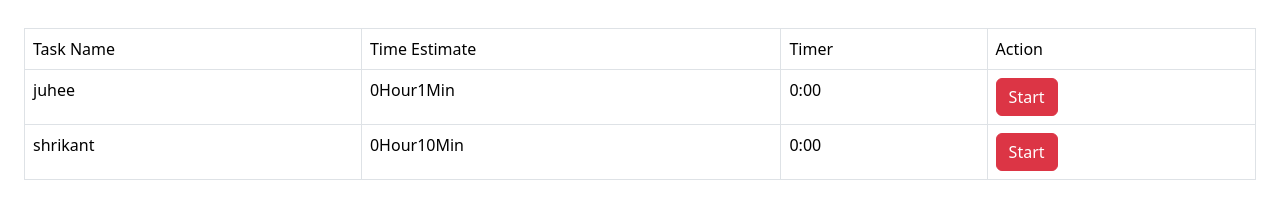
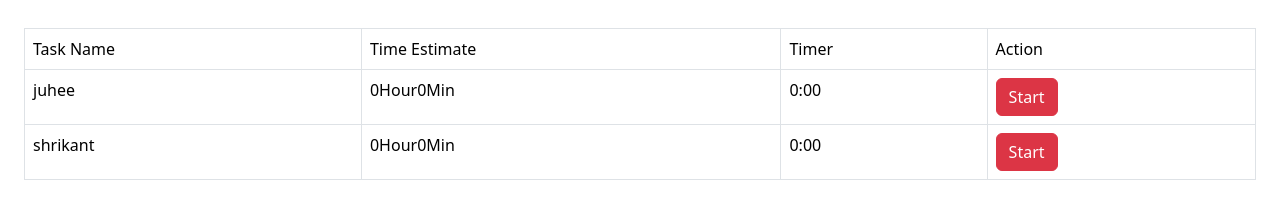
Before and after one commit to juheedhone/estimate-app, a React (Vite) app: page / in a window 1280 px wide. Shown: the part 284-502 px from the top of the page. Built offline with nearby package versions, Linux system fonts and the light colour scheme.

Commit message:
passing data from form to table.

```diff
--- a/src/App.tsx
+++ b/src/App.tsx
@@ -6,17 +6,17 @@ const App = () => {
   const [tasks, setTasks] = useState<ITasks[]>([
     {
       id: 1,
-      name: "juhee",
-      estimate: 1,
+      task: "juhee",
+      hour: 1,
+      minutes: 0,
       isRunning: false,
-      time: 0,
     },
     {
       id: 2,
-      name: "shrikant",
-      estimate: 10,
+      task: "shrikant",
+      hour: 10,
+      minutes: 0,
       isRunning: false,
-      time: 0,
     },
   ]);
 
@@ -40,7 +40,7 @@ const App = () => {
       intervalRefs.current[id] = setInterval(() => {
         setTasks((prev) =>
           prev.map((task) =>
-            task.id === id ? { ...task, time: task.time + 1 } : task
+            task.id === id ? { ...task, time: task.minutes + 1 } : task
           )
         );
       }, 1000);
@@ -56,9 +56,15 @@ const App = () => {
 
   return (
     <div className="p-4">
-      <EstimateAdd />
+      <div className="mb-3">
+        <EstimateAdd
+          onSubmit={(task) =>
+            setTasks([...tasks, { ...task, id: tasks.length + 1 }])
+          }
+        />
+      </div>
+
       <h2 className="text-xl font-bold mb-4">Task Timer Table</h2>
-
       <EstimateTable
         tasks={tasks}
         onClicked={toggleTimer}
--- a/src/component/EstimateTable.tsx
+++ b/src/component/EstimateTable.tsx
@@ -1,9 +1,9 @@
 export interface ITasks {
   id: number;
-  name: string;
-  estimate: number;
-  time: number; // in seconds
-  isRunning: boolean;
+  task: string;
+  hour: number;
+  minutes: number; // in seconds
+  isRunning?: boolean;
 }
 
 interface Props {
@@ -26,15 +26,15 @@ const EstimateTable = ({ tasks, onClicked, runningTaskId }: Props) => {
       <tbody>
         {tasks.map((task) => {
           const isRunning = runningTaskId === task.id;
-          const minutes = Math.floor(task.time / 60);
-          const seconds = task.time % 60;
+          const minutes = Math.floor(task.minutes / 60);
+          const seconds = task.minutes % 60;
           const formatted = `${minutes}:${seconds < 10 ? "0" : ""}${seconds}`;
           return (
             <tr key={task.id}>
-              <td>{task.name}</td>
+              <td>{task.task}</td>
               <td>
-                {Math.floor(task.estimate / 60)}Hour
-                {task.estimate % 60}Min
+                {Math.floor(task.hour / 60)}Hour
+                {task.minutes % 60}Min
               </td>
               <td>{formatted}</td>
               <td>
```
